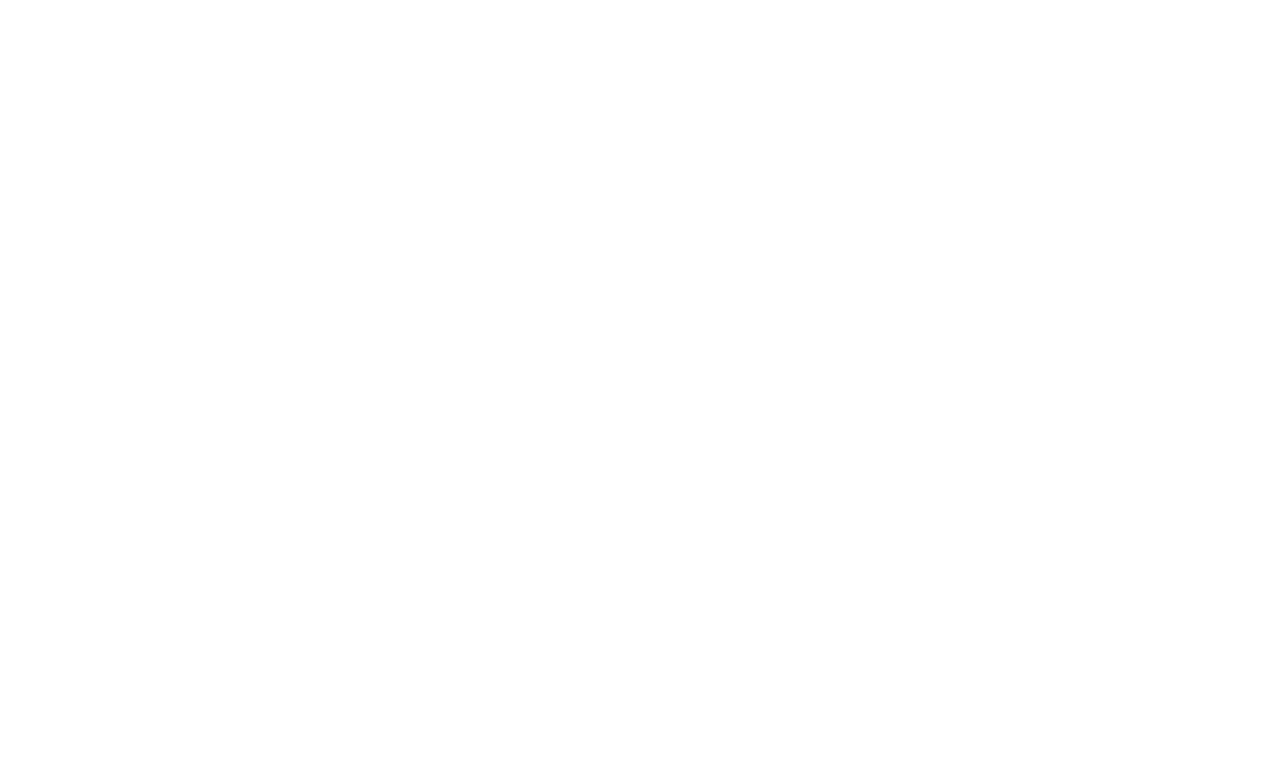
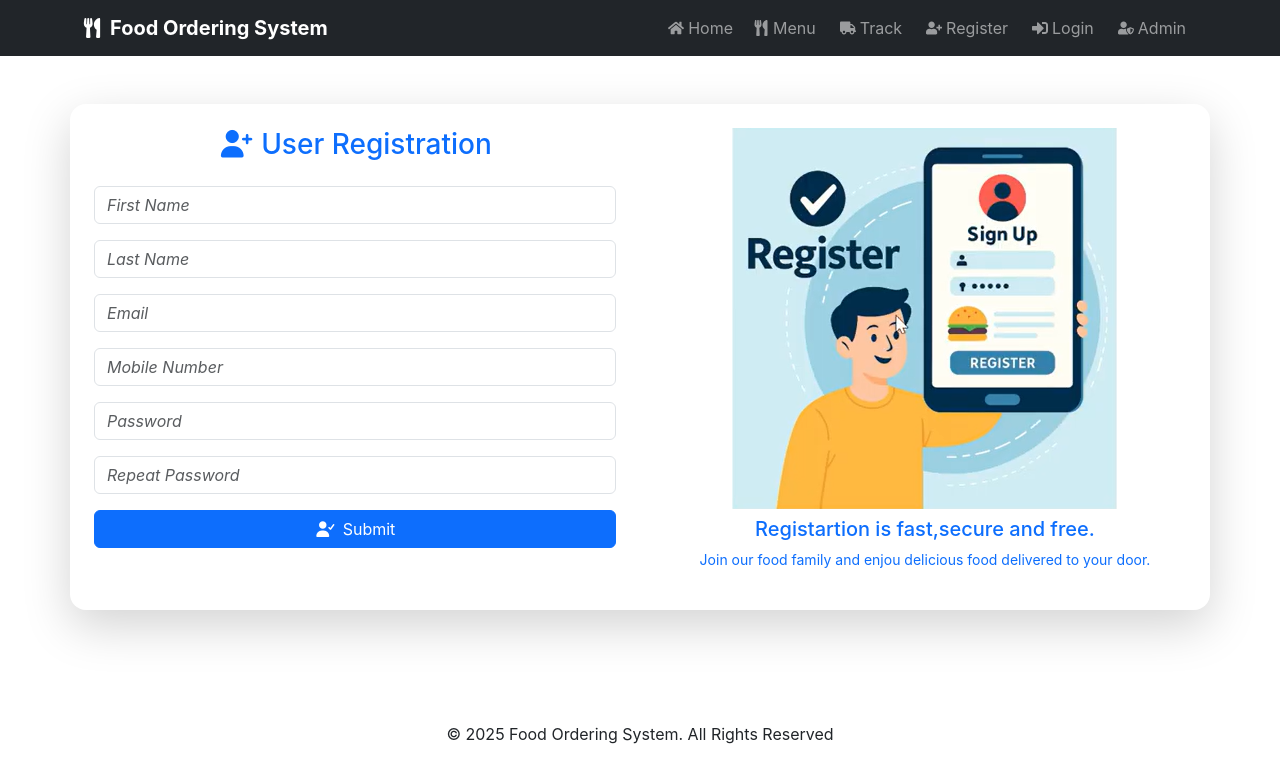
Before and after one commit to Bhed811/DjangoReactProject, a React (Create React App) app in the folder frontend/: page /register in a window 1280 px wide. Before the commit this address had no page. Shown: the top 782 px of the page. Built offline with nearby package versions, Linux system fonts and the light colour scheme.

Commit message:
User registration form UI and state variables

```diff
--- a/frontend/src/App.js
+++ b/frontend/src/App.js
@@ -7,6 +7,7 @@ import ManageCategory from './pages/ManageCategory';
 import AddFood from './pages/AddFood';
 import ManageFood from './pages/ManageFood';
 import SearchPage from './pages/SearchPage';
+import Register from './components/Register';
 function App() {
   return (
     <BrowserRouter>
@@ -19,6 +20,7 @@ function App() {
         <Route path="/add-food" element={<AddFood/>}></Route>
         <Route path="/manage-food" element={<ManageFood/>}></Route>
         <Route path="/search" element={<SearchPage/>}></Route>
+        <Route path="/register" element={<Register/>}></Route>
       </Routes>
     </BrowserRouter>
   );
--- a/frontend/src/components/PublicLayout.js
+++ b/frontend/src/components/PublicLayout.js
@@ -23,7 +23,7 @@ const PublicLayout = ({children}) => {
           <Link className="nav-link" to="#"><FaTruck className='me-1 '/>Track</Link>
         </li>
         <li className="nav-item mx-1">
-          <Link className="nav-link" to="#"><FaUserPlus className='me-1 '/>Register</Link>
+          <Link className="nav-link" to="/register"><FaUserPlus className='me-1 '/>Register</Link>
         </li>
         <li className="nav-item mx-1">
           <Link className="nav-link" to="#"><FaSignInAlt className='me-1 '/>Login</Link>
--- /dev/null
+++ b/frontend/src/components/Register.js
@@ -0,0 +1,69 @@
+import React, {useState} from 'react'
+import PublicLayout from './PublicLayout'
+import { toast, ToastContainer, toastContainer } from 'react-toastify'
+import 'react-toastify/dist/ReactToastify.css'
+import { useNavigate } from 'react-router-dom'
+
+const Register = () => {
+
+    const [formData, setFormData] = useState(
+            {
+                firstname:'',
+                lastname:'',
+                email:'',
+                mobilenumber:'',
+                password:'',
+                repeatpassword:'',
+            }
+        );
+    const navigate = useNavigate();
+    const handleChange = (e) => {
+        const {name, value} = e.target;
+        setFormData({...formData, [name]: value});
+    }
+    return (
+        <PublicLayout>
+            <div className='container py-5'>
+                <div className='row shadow-lg rounded-4'>
+                    <div className='col-md-6 p-4'>
+                        <h3 className='text-center mb-4'>
+                            <i className='fas fa-user-plus me-2'></i>User Registration</h3>
+                        <form>
+                            <div className='mb-3'>
+                                <input name='firstname' className='form-control' value={formData.firstname} onChange={handleChange} placeholder='First Name' required></input>
+                            </div>
+                            <div className='mb-3'>
+                                <input name='lastname' className='form-control' value={formData.lastname} onChange={handleChange} placeholder='Last Name' required></input>
+                            </div>
+                            <div className='mb-3'>
+                                <input name='email' className='form-control' value={formData.email} onChange={handleChange} placeholder='Email' required></input>
+                            </div>
+                            <div className='mb-3'>
+                                <input name='mobilenumber' className='form-control' value={formData.mobilenumber} onChange={handleChange} placeholder='Mobile Number' required></input>
+                            </div>
+                            <div className='mb-3'>
+                                <input name='password' className='form-control' value={formData.password} onChange={handleChange} placeholder='Password' required></input>
+                            </div>
+                            <div className='mb-3'>
+                                <input name='repeatpassword' className='form-control' value={formData.repeatpassword} onChange={handleChange} placeholder='Repeat Password' required></input>
+                            </div>
+                            <buttton className='btn btn-primary w-100'>
+                                <i className='fas fa-user-check me-2'></i>Submit</buttton>
+                        </form>
+                    </div>
+                    <div className='col-md-6 d-flex align-items-center justify-content-center'>
+                        <div className='p-4 text-center'>
+                            <img src="/images/registration.png" className='img-fluid' style={{ maxHeight: "400px" }} />
+                            <h5 className='mt-2'> Registartion is fast,secure and free.</h5>
+                            <p className='tet-muted small'>Join our food family and enjou delicious food delivered to your door.</p>
+                        </div>
+                    </div>
+                </div>
+
+
+            </div>
+            </PublicLayout>
+  )
+}
+
+export default Register
```
Also changed, not shown: frontend/public/images/registration.png (added).
